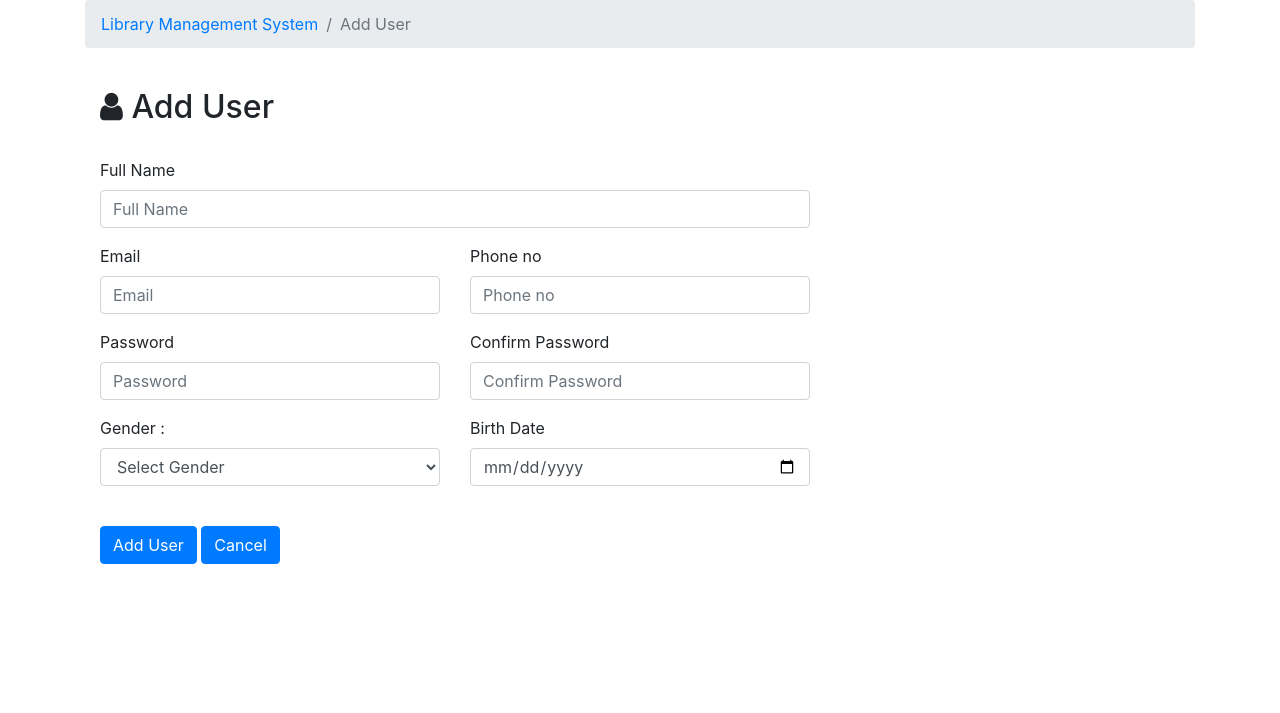
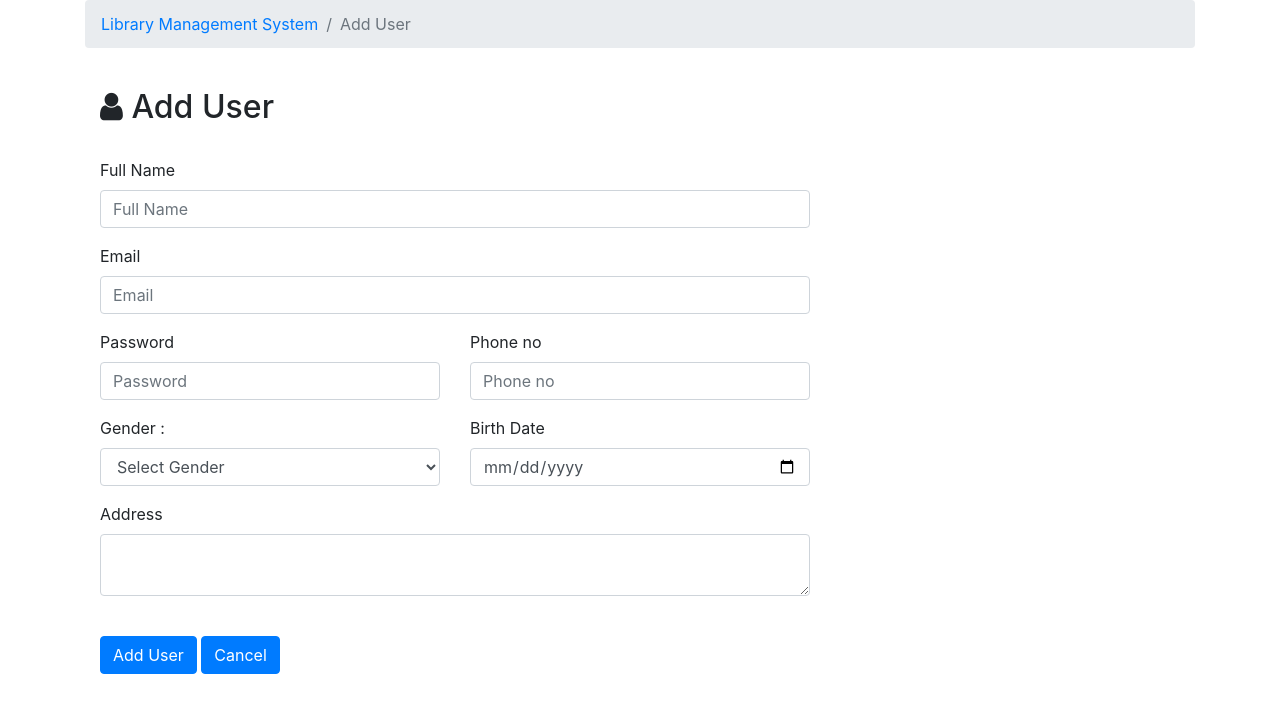
Before and after one commit to sunilchauhan940/library-management-system, a PHP site: page /adduser.php in a window 1280 px wide. Shown: the top 713 px of the page. Run offline with PHP 8.4, Linux system fonts and the light colour scheme; some libraries are stand-ins or nearby versions.

Commit message:
Added Script to Insert New Entry in Database

```diff
--- a/adduser.php
+++ b/adduser.php
@@ -1,3 +1,32 @@
+<?php
+include 'connect.php';
+if (isset($_POST['submit'])) {
+    $name = mysqli_real_escape_string($conn, $_POST['name']);
+    $email = mysqli_real_escape_string($conn, $_POST['email']);
+    $mobile = mysqli_real_escape_string($conn, $_POST['mobile']);
+    $gender = mysqli_real_escape_string($conn, $_POST['gender']);
+    $birth_date = mysqli_real_escape_string($conn, $_POST['birth_date']);
+    $address = mysqli_real_escape_string($conn, $_POST['address']);
+    $password = mysqli_real_escape_string($conn, $_POST['password']);
+    //$pass = md5($password);
+    $sql = "SELECT id FROM users WHERE email = '$email'";
+    $result = mysqli_query($conn, $sql);
+    if ($result->num_rows > 0) {
+        echo '<script type="text/javascript">alert("Email already used before");</script>';
+        exit();
+    } else {
+        $sql = "INSERT INTO `users` (`name`, `email`, `mobile`, `birth_date`, `address`, `gender`, `password`) VALUES ('$name', '$email',$mobile,'$birth_date','$address', '$gender','$password');";
+        if (mysqli_query($conn, $sql)) {
+            echo "<script>alert('Registered Successfully');</script>";
+            header('Location:index.php');
+        } else {
+            echo "ERROR: Could not able to execute $sql. " . mysqli_error($conn);
+        }
+    }
+    mysqli_close($conn);
+}
+?>
+
 <?php include('header.php'); ?>
 <div class="container">
         <ol class="breadcrumb">
@@ -15,21 +44,15 @@
                     <div class="col-md-12">
                         <div class="form-group">
                             <label>Full Name</label>
-                            <input type="text" name="name" id="name" minlength="2" required="" class="form-control" placeholder="Full Name">
+                            <input type="text" name="name" id="name" required class="form-control" placeholder="Full Name">
                         </div>
                     </div>
                 </div>
                 <div class="row">
-                    <div class="col-md-6">
+                    <div class="col-md-12">
                         <div class="form-group">
                             <label>Email</label>
-                            <input type="email" id="email_id" class="form-control" required="" name="email_id" placeholder="Email">
-                        </div>
-                    </div>
-                    <div class="col-md-6">
-                        <div class="form-group">
-                            <label>Phone no</label>
-                            <input type="tel"  id="phone_no" class="form-control" required="" name="phone_no" placeholder="Phone no">
+                            <input type="email" id="email" class="form-control" required name="email" placeholder="Email">
                         </div>
                     </div>
                 </div>
@@ -37,13 +60,13 @@
                     <div class="col-md-6">
                         <div class="form-group">
                             <label>Password</label>
-                            <input type="password" id="password" minlength="6" maxlength="16" name="password" required="" class="form-control" placeholder="Password">
+                            <input type="password" id="password" minlength="6" maxlength="16" name="password" required class="form-control" placeholder="Password">
                         </div>
                     </div>
                     <div class="col-md-6">
                         <div class="form-group">
-                            <label>Confirm Password</label>
-                            <input type="password" id="cpassword" minlength="6" maxlength="16" name="cpassword" required="" class="form-control" placeholder="Confirm Password">
+                            <label>Phone no</label>
+                            <input type="tel"  id="mobile" class="form-control" required name="mobile" placeholder="Phone no">
                         </div>
                     </div>
                 </div>
@@ -51,17 +74,25 @@
                     <div class="col-md-6">
                         <div class="form-group">
                             <label>Gender :</label>
-                            <select name="gender" class="form-control" required="">
+                            <select name="gender" class="form-control" required>
                                 <option value="">Select Gender</option>
                                 <option value="Male">Male</option>
                                 <option value="Female">Female</option>
                             </select>
                         </div>
                     </div>
-                    <div class="col-md-6"-->
+                    <div class="col-md-6">
                         <div class="form-group">
                             <label>Birth Date</label>
-                            <input type="date" id="bdate" name="birth_date" class="form-control" placeholder="Birth Date">
+                            <input type="date" id="bdate" name="birth_date" class="form-control" placeholder="Birth Date" required>
+                        </div>
+                    </div>
+                </div>
+                <div class="row">
+                    <div class="col-md-12">
+                        <div class="form-group">
+                            <label>Address</label>
+                            <textarea class="form-control" id="address" name="address" rows="2" required></textarea>
                         </div>
                     </div>
                 </div>
```
